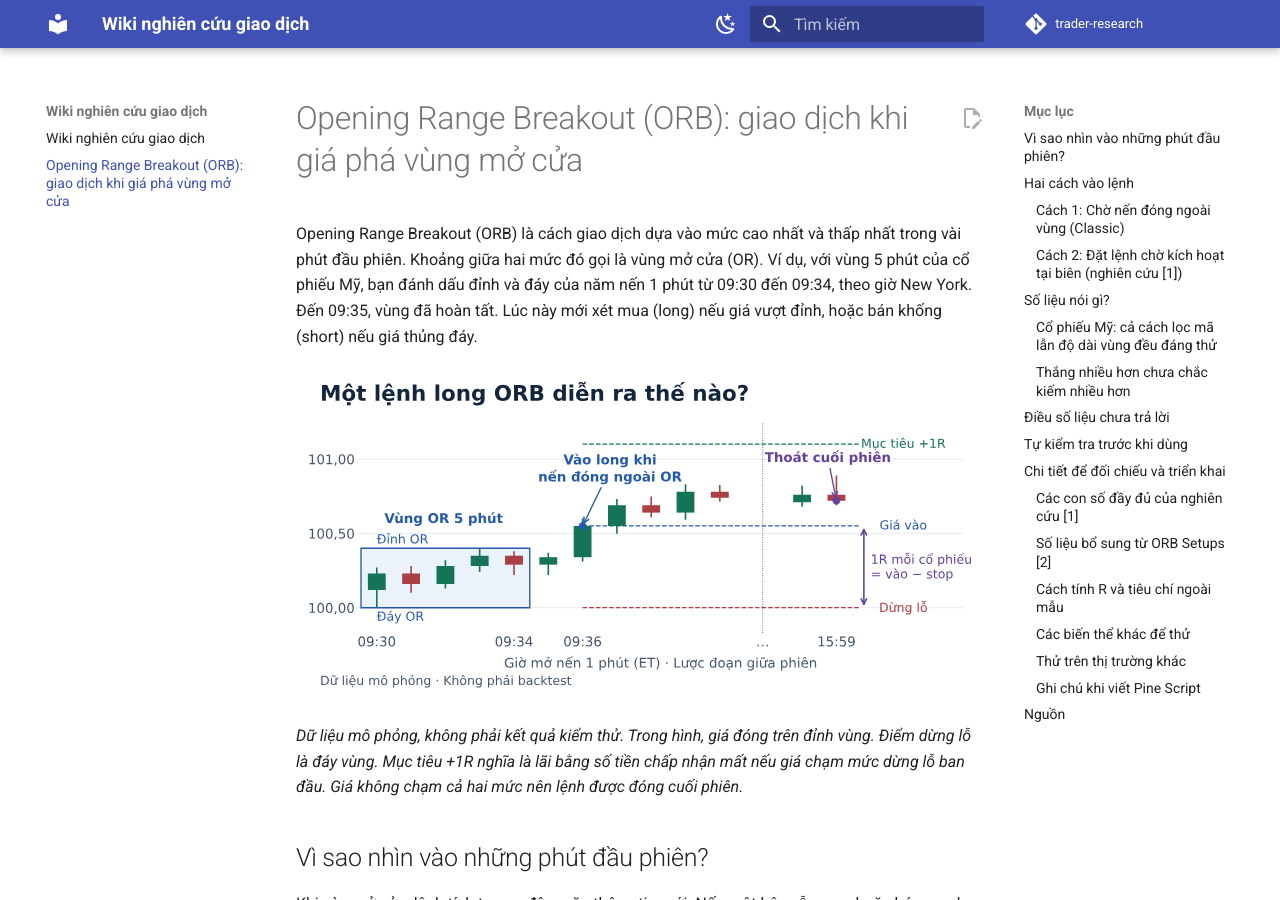
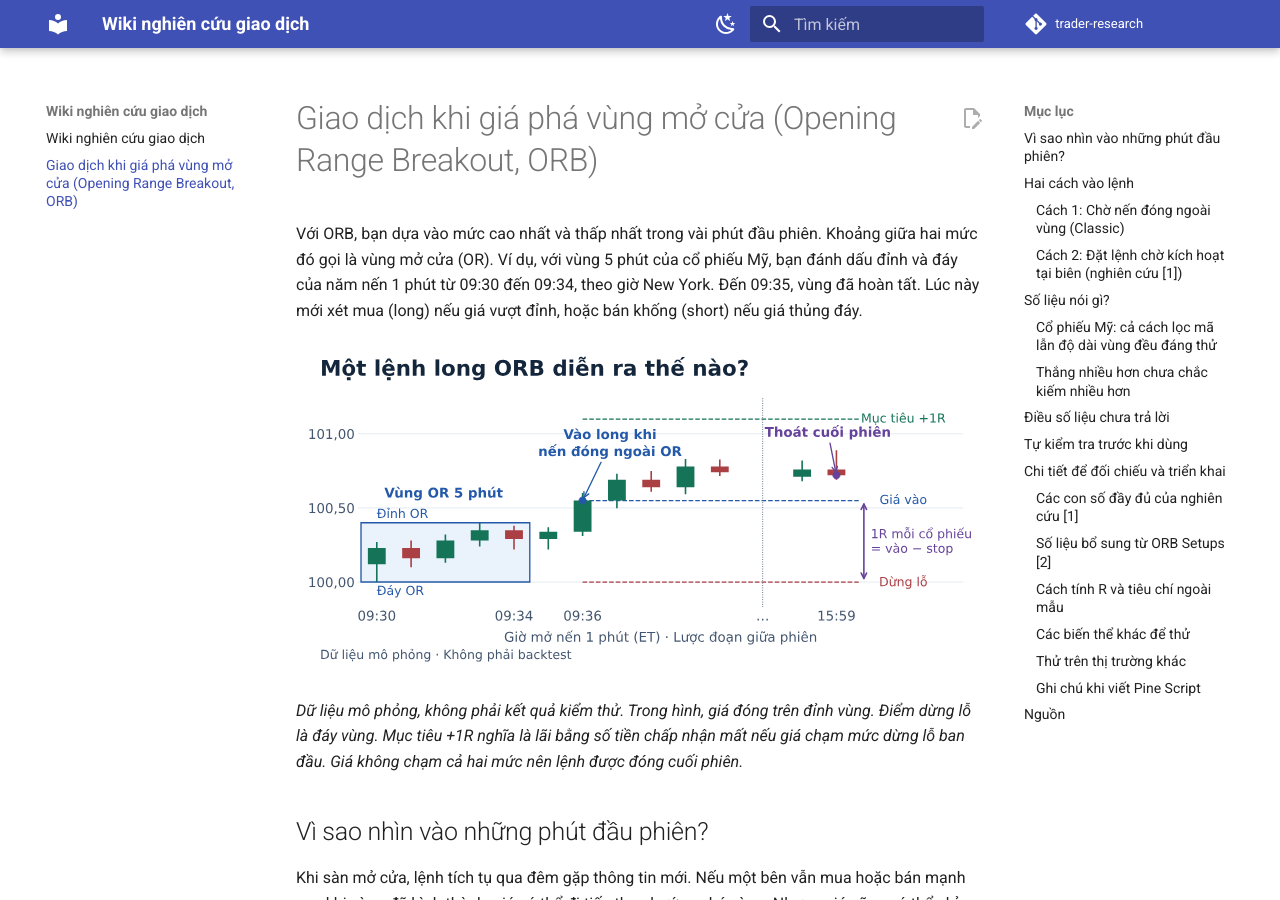
Before and after one commit to ntduong1998vn/trader-research, an MkDocs documentation site: the page built from docs/opening-range-breakout.md, in a window 1280 px wide and 900 px high. Built offline with MkDocs 1.6.1 and Material for MkDocs 9.7.7, drawn with Linux system fonts in a browser that asks for light colours; comment, search, counter and statistics services are not loaded.

Commit message:
Lead the ORB title with its Vietnamese name

```diff
--- a/docs/opening-range-breakout.md
+++ b/docs/opening-range-breakout.md
@@ -1,6 +1,6 @@
-# Opening Range Breakout (ORB): giao dịch khi giá phá vùng mở cửa
+# Giao dịch khi giá phá vùng mở cửa (Opening Range Breakout, ORB)
 
-Opening Range Breakout (ORB) là cách giao dịch dựa vào mức cao nhất và thấp nhất trong vài phút đầu phiên. Khoảng giữa hai mức đó gọi là vùng mở cửa (OR). Ví dụ, với vùng 5 phút của cổ phiếu Mỹ, bạn đánh dấu đỉnh và đáy của năm nến 1 phút từ 09:30 đến 09:34, theo giờ New York. Đến 09:35, vùng đã hoàn tất. Lúc này mới xét mua (long) nếu giá vượt đỉnh, hoặc bán khống (short) nếu giá thủng đáy.
+Với ORB, bạn dựa vào mức cao nhất và thấp nhất trong vài phút đầu phiên. Khoảng giữa hai mức đó gọi là vùng mở cửa (OR). Ví dụ, với vùng 5 phút của cổ phiếu Mỹ, bạn đánh dấu đỉnh và đáy của năm nến 1 phút từ 09:30 đến 09:34, theo giờ New York. Đến 09:35, vùng đã hoàn tất. Lúc này mới xét mua (long) nếu giá vượt đỉnh, hoặc bán khống (short) nếu giá thủng đáy.
 
 ![Ví dụ lệnh mua: đánh dấu vùng mở cửa, giá vào, dừng lỗ, mục tiêu và điểm thoát cuối phiên](assets/orb/orb-co-che.svg)
 
```
Also changed, not shown: docs/index.md (+1 -1 lines).
